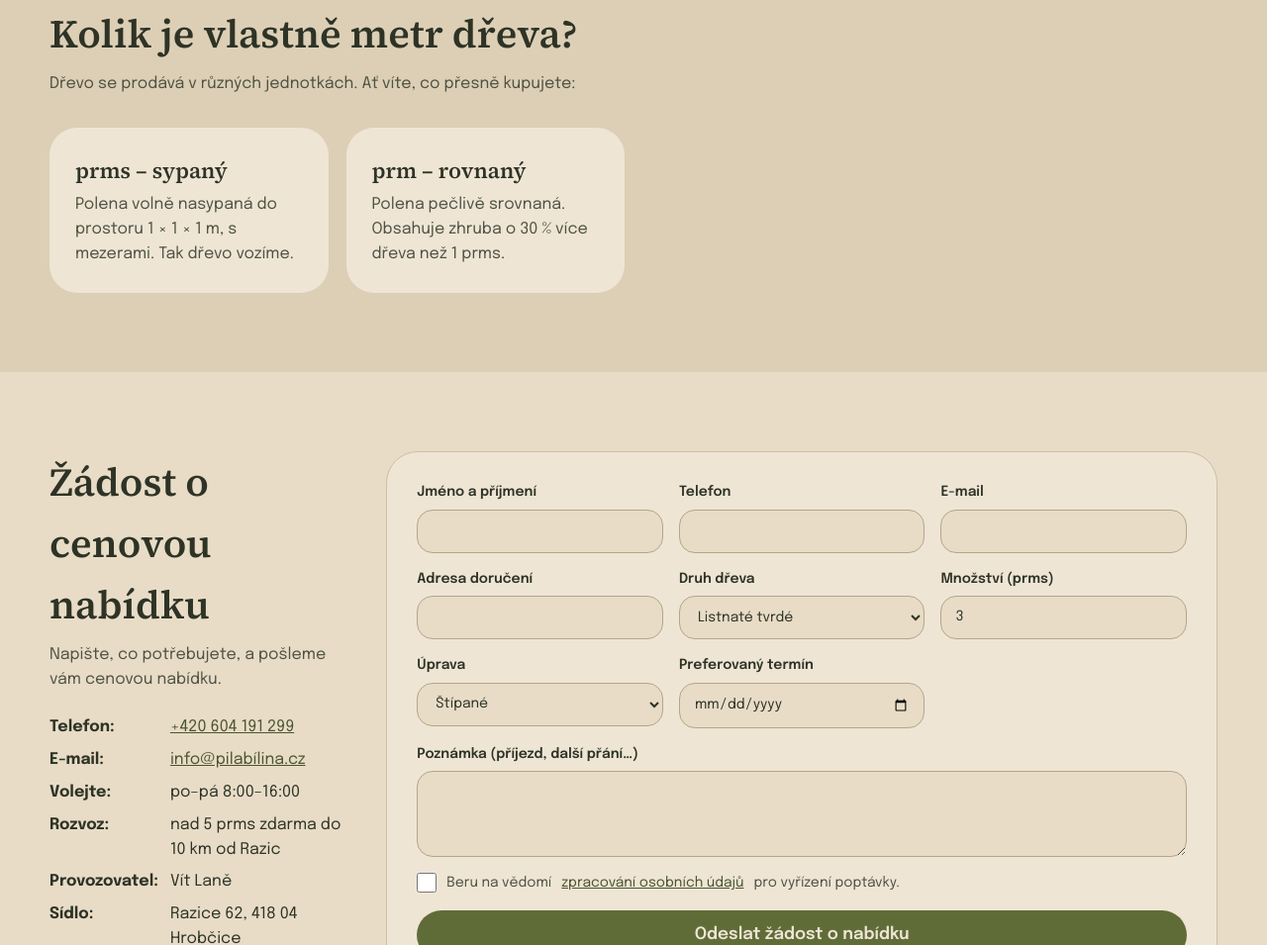
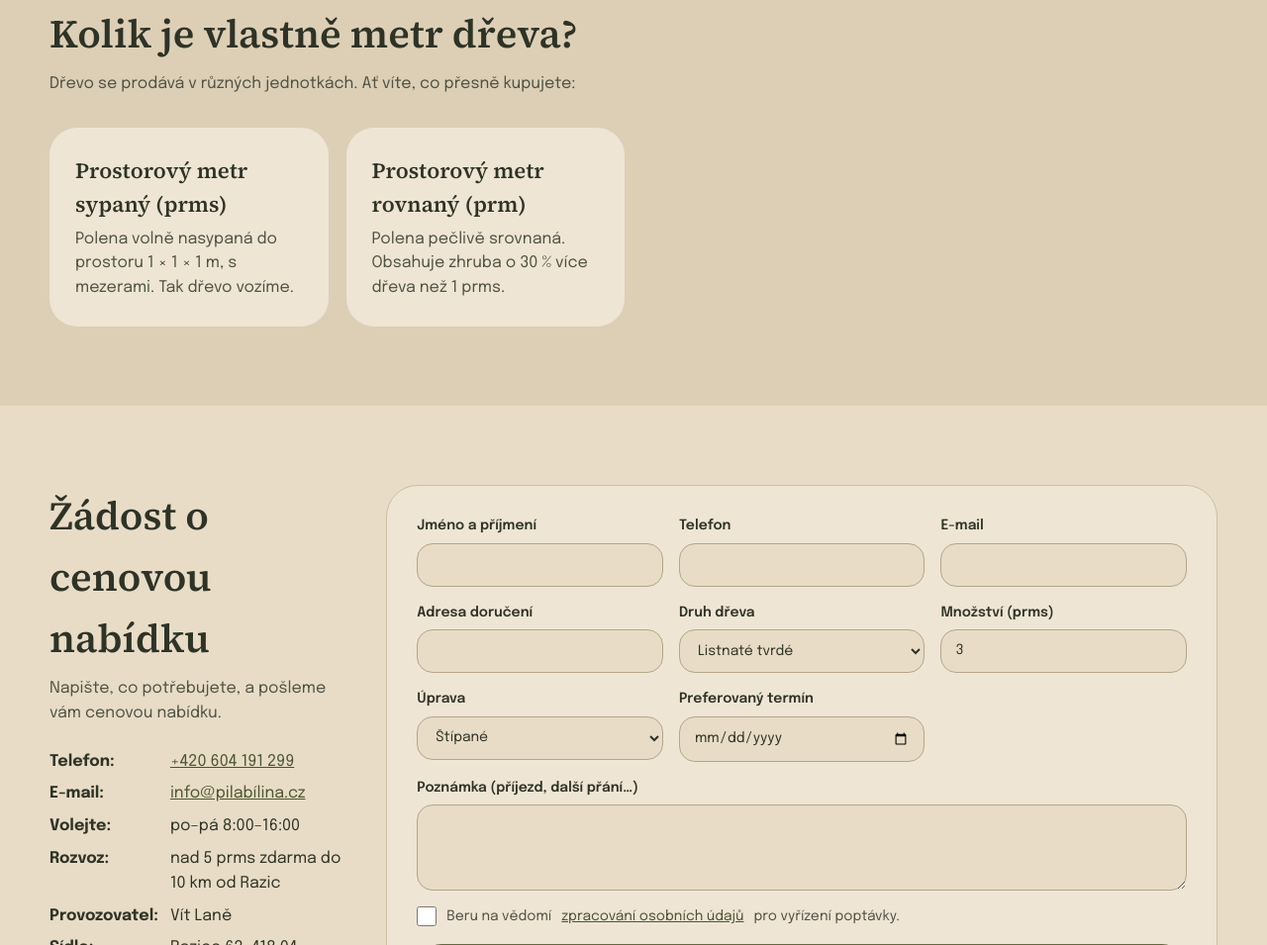
Before and after one commit to MalamutCZ/drevolane, a plain HTML site: page index.html in a window 1280 px wide. Shown: the part 3463-4418 px from the top of the page at 99% size. Drawn offline with Linux system fonts and the light colour scheme.

Commit message:
Jednotky: celé názvy se zkratkou v závorce
Co-Authored-By: Claude Opus 5.5 <noreply@anthropic.com>
Claude-Session: https://claude.ai/code/session_01LhfiGbaCpK8exTqu4F3WSw

```diff
--- a/index.html
+++ b/index.html
@@ -354,8 +354,8 @@ Palivové dřevo, Pila Bílina
 <h2>Kolik je vlastně metr dřeva?</h2>
 <p class="lead">Dřevo se prodává v různých jednotkách. Ať víte, co přesně kupujete:</p>
 <div class="grid">
-<div class="card unit"><h3>prms – sypaný</h3><p>Polena volně nasypaná do prostoru 1 × 1 × 1 m, s mezerami. Tak dřevo vozíme.</p></div>
-<div class="card unit"><h3>prm – rovnaný</h3><p>Polena pečlivě srovnaná. Obsahuje zhruba o 30 % více dřeva než 1 prms.</p></div>
+<div class="card unit"><h3>Prostorový metr sypaný (prms)</h3><p>Polena volně nasypaná do prostoru 1 × 1 × 1 m, s mezerami. Tak dřevo vozíme.</p></div>
+<div class="card unit"><h3>Prostorový metr rovnaný (prm)</h3><p>Polena pečlivě srovnaná. Obsahuje zhruba o 30 % více dřeva než 1 prms.</p></div>
 </div>
 </div>
 </section>
```
